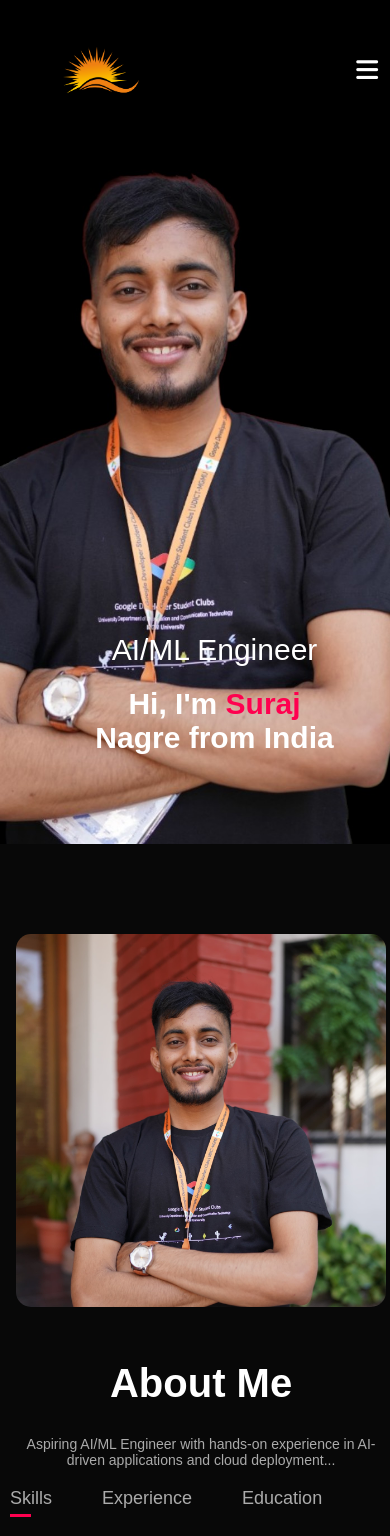
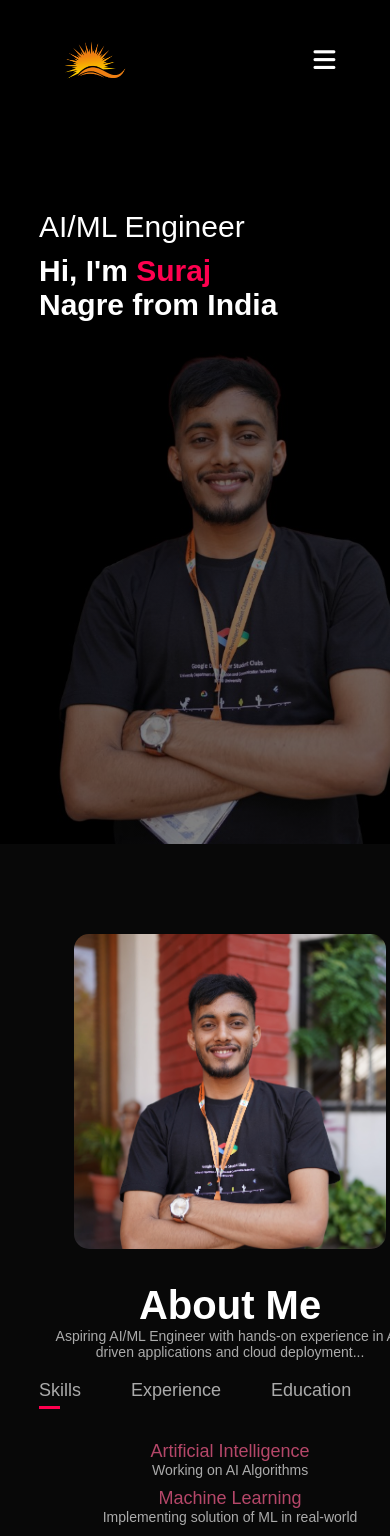
Before and after one commit to kurai-sx/my-portfolio, a React (Create React App) app: page / in a window 390 px wide. Shown: the top 1536 px of the page. Built offline with nearby package versions, Linux system fonts and the light colour scheme.

Commit message:
changed uncontrolled componnet to controlled component

```diff
--- a/src/App.css
+++ b/src/App.css
@@ -16,21 +16,16 @@ body{
   height: 100vh;
   background-image: url(images/background.jpg);
   background-size: cover;
-  background-position: center;
+  background-position: right bottom;
+  padding: 0;
+  margin: 0;
 }
-.container {
-  width: 100%;
-  max-width: 1200px;
-  margin: 0 auto;
-  padding: 10px;
-  text-align: center;
+.container{
+  padding: 10px 10%;
 }
 
-
 nav {
-  position: fixed;
-  top: 0;
-  left: 0;
+  position: static;
   width: 100%;
   background-color: transparent; /* same as your page background */
   z-index: 1000;
@@ -41,7 +36,8 @@ nav {
   flex-wrap: wrap;
 }
 .logo{
-  width: 100px;
+  width: 80px;
+  position: static;
 }
 
 nav ul li{
@@ -82,33 +78,17 @@ nav ul li a:hover::after{
   color: #ff004f;
 }
 /* ----------about---------- */
-#about, #services, #portfolio, #contact {
-  width: 100%;
+#about{
   padding: 80px 0;
   color: #ababab;
-  text-align: center;
 }
-.row {
+.row{
   display: flex;
-  justify-content: center;
-  align-items: center;
+  justify-content: space-between;
   flex-wrap: wrap;
-  text-align: center;
-  width: 100%;
-  max-width: 1000px;
-  margin: 0 auto;
 }
-
-.about-col-1 {
+.about-col-1{
   flex-basis: 35%;
-  text-align: center;
-  margin: 0 auto;
-}
-
-.about-col-2 {
-  flex-basis: 60%;
-  text-align: center;
-  margin: 0 auto;
 }
 .about-col-1 img{
   width: 100%;
@@ -118,17 +98,14 @@ nav ul li a:hover::after{
   flex-basis: 60%;
 }
 
-.sub-title {
+.sub-title{
   font-size: 50px;
   font-weight: 600;
   color: #fff;
-  text-align: center;
-  margin-bottom: 30px;
 }
 
-.tab-titles {
+.tab-titles{
   display: flex;
-  justify-content: center;
   margin: 20px 0 40px;
 }
 .tab-links{
@@ -173,12 +150,11 @@ nav ul li a:hover::after{
 #services{
   padding: 30px 0;
 }
-.services-list {
+.services-list{
   display: grid;
   grid-template-columns: repeat(auto-fit, minmax(250px, 1fr));
   grid-gap: 40px;
   margin-top: 50px;
-  text-align: center;
 }
 
 .services-list div{
@@ -213,12 +189,11 @@ nav ul li a:hover::after{
 #portfolio{
   padding: 50px 0;
 }
-.work-list {
+.work-list{
   display: grid;
   grid-template-columns: repeat(auto-fit, minmax(250px, 1fr));
   grid-gap: 40px;
   margin-top: 50px;
-  text-align: center;
 }
 .work{
   border-radius: 10px;
@@ -287,10 +262,11 @@ nav ul li a:hover::after{
 }
 
 /*----------contact----------*/
-.contact-left, .contact-right {
+.contact-left{
   flex-basis: 35%;
-  text-align: center;
-  margin: 0 auto;
+}
+.contact-right{
+  flex-basis: 60%;
 }
 .contact-left p{
   margin-top: 30px;
@@ -302,8 +278,6 @@ nav ul li a:hover::after{
   margin: 5px;
 }
 .social-icons{
-  display: flex;
-  justify-content: center;
   margin-top: 30px;
 }
 .social-icons a{
@@ -335,7 +309,6 @@ form input, form textarea{
   color: #fff;
   font-size: 18px;
   border-radius: 6px;
-  text-align: center;
 }
 form .btn2{
   padding: 14px 60px;
@@ -354,130 +327,135 @@ form .btn2{
 .copyright i{
   color: #ff004f;
 }
-.hide-logo {
-  opacity: 0;
-  visibility: hidden;
-  transition: opacity 0.5s ease, visibility 0.5s ease;
-}
-
-.logo {
-  transition: opacity 0.5s ease, visibility 0.5s ease;
-}
-
 /*---------- css for small screen  ----------*/
 nav .fas{
   display: none;
 }
 
-@media only screen and (max-width: 600px) {
+@media only screen and (max-width: 600px){
   #header {
-    width: 110%;
+    width: 100vw;
     height: 100vh;
-    background-image: url(images/background.jpg);
-    background-size: right;
-    background-position: right;
-  }
-  .ai{
-    font-size: 30px;
-    position: relative;
-    text-align: center;
-    padding: 0px;
-    width: 100%;
-    display: block;
+    background-image: linear-gradient(rgba(0,0,0,0.5), rgba(0,0,0,0.5)), url(images/png-Photoroom.jpg);
+    background-size: 150%;
+    background-position: right bottom;
+    background-repeat: no-repeat;
+    padding: 0;
+    margin: 0;
+    box-sizing: border-box;
   }
   .header-text {
-    margin-top: 123%;
-    font-size: 16px;
-    text-align: center;
+    margin: 100px auto 0 auto;
+    max-width: 90vw;
+    text-align: left; /* or left, as you prefer */
+    color: #fff;
+    font-size: 30px;
+    /* Add padding if you want more space from the nav */
   }
-  .header-text h1 {
+  .header-text h1{
     font-size: 30px;
+    text-align: left;
+    color: #fff;
+    margin: 10px 0;
+    text-shadow: 0 2px 8px rgba(0,0,0,0.7);
+  }
+  .header-text h1 span {
+    color: #ff004f;
+    text-shadow: 0 2px 8px rgba(0,0,0,0.7);
   }
   nav {
-    position: static;
-    background-color: transparent; /* or #080808 if you want black */
+    padding: 10px 5%;
   }
-
-  nav .fas {
+  nav .fas{
     display: block;
     font-size: 25px;
+    cursor: pointer;
   }
-  nav ul {
+  nav ul{
     background: #ff004f;
     position: fixed;
     top: 0;
     right: -200px;
-    width: 200px;
+    width: 150px;
     height: 100vh;
     padding-top: 50px;
     z-index: 2;
     transition: right 0.5s;
   }
-  nav ul li {
+  nav ul li{
     display: block;
-    margin: 25px;
+    margin: 15px;
+    text-align: center;
   }
-  nav ul .fas {
+  nav ul .fas{
     position: absolute;
-    top: 25px;
-    left: 25px;
+    top: 15px;
+    left: 15px;
     cursor: pointer;
   }
-  .row {
+  .row{
     flex-direction: column;
     align-items: center;
     justify-content: center;
-    gap: 20px;
-
+    text-align: center;
   }
-  .sub-title {
+  .sub-title{
     font-size: 40px;
     text-align: center;
   }
-  .about-col-1, .about-col-2 {
+  .about-col-1, .about-col-2{
     flex-basis: 100%;
     text-align: center;
   }
-  .about-col-1 {
+  .about-col-1{
     margin-bottom: 30px;
   }
-  .about-col-2 {
+  .about-col-2{
     font-size: 14px;
+    text-align: center;
   }
-  .tab-titles {
+  .tab-titles{
     font-size: 16px;
     margin-right: 20px;
     justify-content: center;
   }
-  .services-list {
+  .services-list{
     grid-template-columns: 1fr;
+    text-align: center;
   }
-  .work-list {
+  .work-list{
     grid-template-columns: 1fr;
+    text-align: center;
   }
-  .contact-left, .contact-right {
+  .contact-left, .contact-right{
     flex-basis: 100%;
     text-align: center;
   }
-  .social-icons {
+  .social-icons{
+    display: flex;
     justify-content: center;
+    margin-top: 30px;
   }
-  form input, form textarea {
+  form input, form textarea{
     width: 100%;
     padding: 12px;
     font-size: 16px;
+    text-align: center;
   }
-  .btn.btn2 {
+  .btn.btn2{
     width: 80%;
     padding: 14px;
     margin-top: 20px;
+    text-align: center;
   }
-  #portfolio .btn {
+  #portfolio .btn{
     width: 80%;
     padding: 12px;
     margin-top: 30px;
+    text-align: center;
   }
-  .copyright {
+  .copyright{
     font-size: 14px;
+    text-align: center;
   }
 }
```
